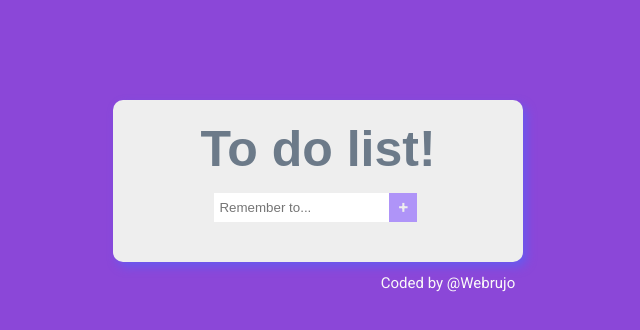
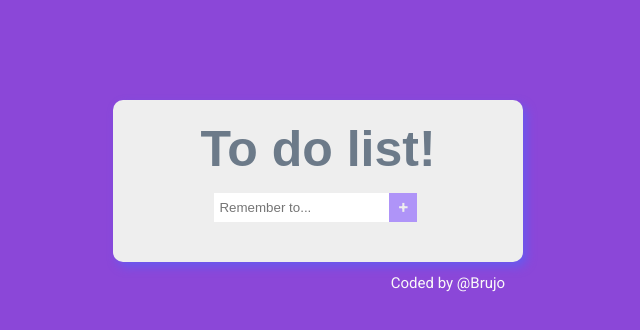
Before and after one commit to michelg85/Todolist, a plain HTML site: page index.html in a window 1280 px wide. Shown: the full height of the page, 322-962 px from the left. Drawn offline with Linux system fonts and the light colour scheme; a web font is replaced by a local one.

Commit message:
Modificación html

```diff
--- a/index.html
+++ b/index.html
@@ -18,7 +18,7 @@
         <a href="#" id="addItem">+</a>
         <p id="message"></p>
         <ul class="myList"></ul>
-        <p class="coded-by">Coded by @Webrujo</p>
+        <p class="coded-by">Coded by @Brujo</p>
     </div>
     <script type="text/javascript" src="script.js"></script>
 </body>
```
